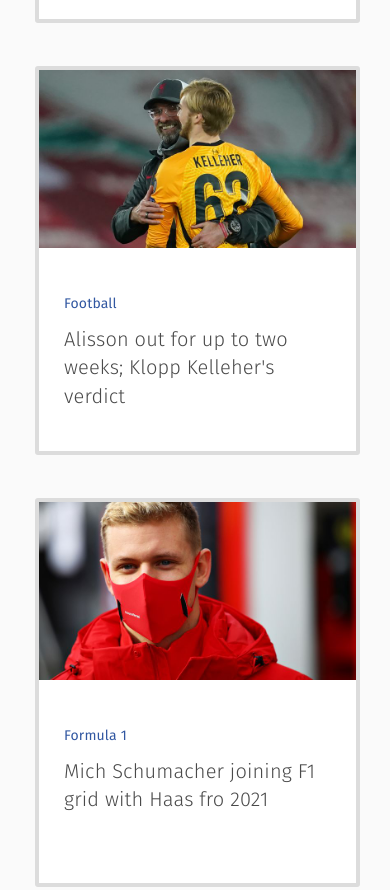
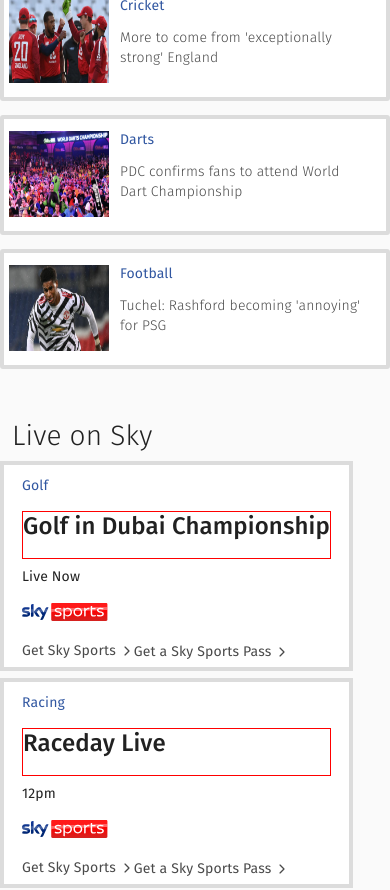
Before and after one commit to kaf-lamed-beyt/soccer-news, a Next.js app: page / in a window 390 px wide. Shown: the part 940-1830 px from the top of the page. Built offline with nearby package versions, Linux system fonts and the light colour scheme.

Commit message:
refactor news layout

```diff
--- a/components/card/style/card.module.css
+++ b/components/card/style/card.module.css
@@ -9,7 +9,14 @@
 @media only screen and (max-width: 768px) {
   .root {
     width: 100%;
-    height: 90%;
-    margin: 10px 35px;
+    height: 100%;
+    margin: 10px 0px;
   }
 }
+@media only screen and (max-width: 576px) {
+  .root {
+    width: 120%;
+    height: 120px;
+    margin: 7px 0px;
+  }
+}
--- a/src/Container/News/index.js
+++ b/src/Container/News/index.js
@@ -16,14 +16,16 @@
         <Grid container>
             {headlines.map((headline, index) => {
               return (
-                <Grid xs={10} sm={6} md>
+                <Grid xs={10} sm={6} md={4}>
                   <Card key={index} className={news.card_item}>
                   <div className={news.content_area}>
+                    <div className={news.img_cont}>
                     <img
                       src={headline.img}
                       alt="headline image"
                       className={news.headline_img}
                     />
+                    </div>
                     <div className={news.details}>
                       <p className={news.sport}>{headline.sport}</p>
                       <p className={news.txt}>{headline.details}</p>
@@ -45,12 +47,14 @@
                       <h4>{sports.title}</h4>
                       <p>{sports.status}</p>
                       <img src={sports.img} />
+                      <div className={news.muted_txt}>
                         <p className={news.muted}>
                           Get Sky Sports <IoIosArrowForward />{" "}
                         </p>
                         <p className={news.mute}>
                           Get a Sky Sports Pass <IoIosArrowForward />{" "}
                         </p>
+                      </div>
                     </div>
                   </div>
                 );
--- a/src/Container/News/style/news.module.css
+++ b/src/Container/News/style/news.module.css
@@ -90,9 +90,64 @@
     font-size: 20px;
   }
   .details {
-    padding-top: 18px;
+    padding: 0px;
+    width: 85%;
+  }
+  .txt {
+    padding-top: -1%;
   }
   .live {
     padding: 12px 18px;
   }
+  .content_area img {
+    width: 100%;
+    height: 100%;
+  }
 }
+@media only screen and (max-width: 576px) {
+  .txt{
+    font-size: 14px;
+    width: 100%;
+  }
+  .details {
+    padding-top: 9px;
+    width: 85%;
+    height: 100%;
+    margin-top: -1px;
+  }
+  .content_area {
+    display: flex;
+  }
+  .img_cont {
+    width: 86px;
+    height: 86px;
+    margin-left: 5px;
+  }
+  .img_cont img {
+    width: 100px;
+    height: 100%;
+    margin-top: 12px;
+  }
+  #card {
+    height: 210px;
+    width: 100%;
+    margin: 7px 0px;
+  }
+  .muted_txt {
+    display: flex;
+    margin-top: 1%;
+  }
+  .live_content h4 {
+    height: 48px;
+    width: 100%;
+    margin-top: -1%;
+    border: 1px solid red;
+  }
+  .mute {
+    margin-top: 11px;
+    padding-bottom: 0%;
+  }
+  .live {
+    padding: 12px 0px;
+  }
+}
--- a/src/Layout/Banner/style/banner.module.css
+++ b/src/Layout/Banner/style/banner.module.css
@@ -41,6 +41,7 @@
 @media only screen and (max-width: 768px) {
   .banner {
     margin: 0;
+    margin-top: -3%;
     width: 100%;
   }
   .banner_content {
@@ -63,6 +64,6 @@
     margin-top: 1%;
   }
   .bookings p:nth-child(2) {
-    margin-top: -4%;
+    margin-top: -1%;
   }
 }
--- a/src/Layout/Header/style/header.module.css
+++ b/src/Layout/Header/style/header.module.css
@@ -97,3 +97,24 @@
   margin-left: -125%;
   margin-top: 23px;
 }
+@media only screen and (max-width: 768px) {
+  .header {
+    height: 80px;
+  }
+  .bottom_nav {
+    visibility: hidden;
+  }
+  .sky img {
+    margin: 24px 48px;
+    height: 30px;
+  }
+  .sports ul {
+    display: none;
+  }
+  .sports input {
+    display: none;
+  }
+  .sports span {
+    display: none;
+  }
+}
```
Lines whose indentation alone changed are shown as unchanged.
